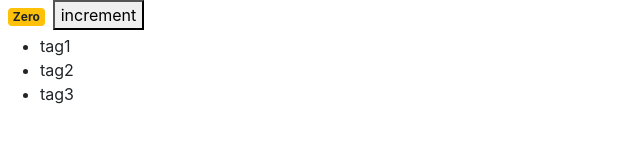
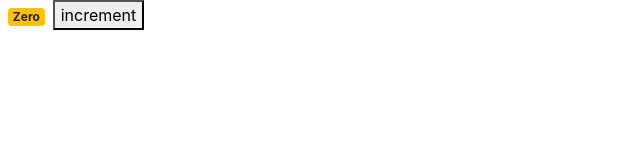
Before and after one commit to shekhar-patil/react-counter-app, a React (Create React App) app: page / in a window 1280 px wide. Shown: the top 160 px of the page, without its empty margins (0-640 px from the left). Built offline with nearby package versions, Linux system fonts and the light colour scheme.

Commit message:
remove tag list

```diff
--- a/src/components/counter.jsx
+++ b/src/components/counter.jsx
@@ -2,7 +2,6 @@ import React, { Component } from 'react';
 class Counter extends Component {
   state = {
     count : 0 ,
-    tags : ["tag1" , "tag2" , "tag3" ]
   };
 
   render() {
@@ -11,7 +10,7 @@ class Counter extends Component {
       <div>
         <span className = {this.getBadgeClasses()} >{this.getValue()}</span>
         <button onClick = { () => this.handleIncrement("product")}>increment</button>
-        <ul> {this.state.tags.map( tag => <li key = {tag}>{tag}</li> )}</ul>
+
       </div>
     );
   }
```
